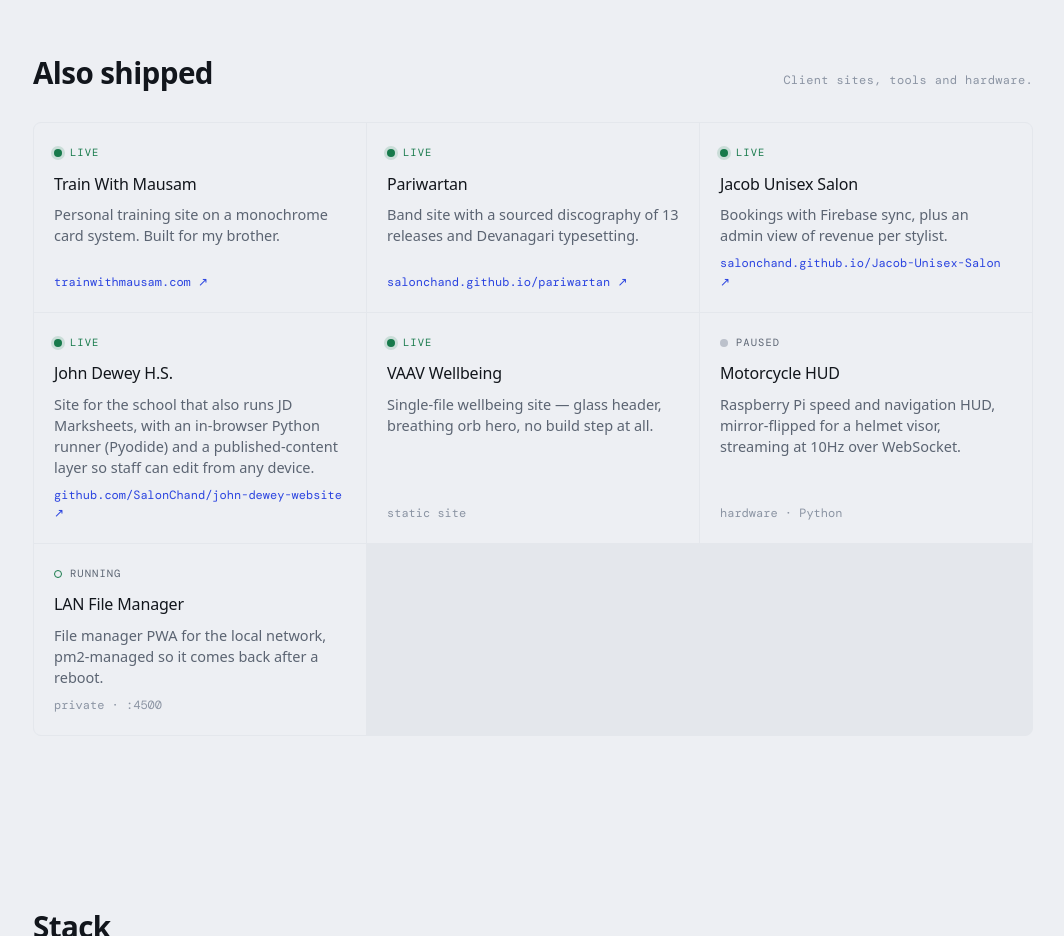
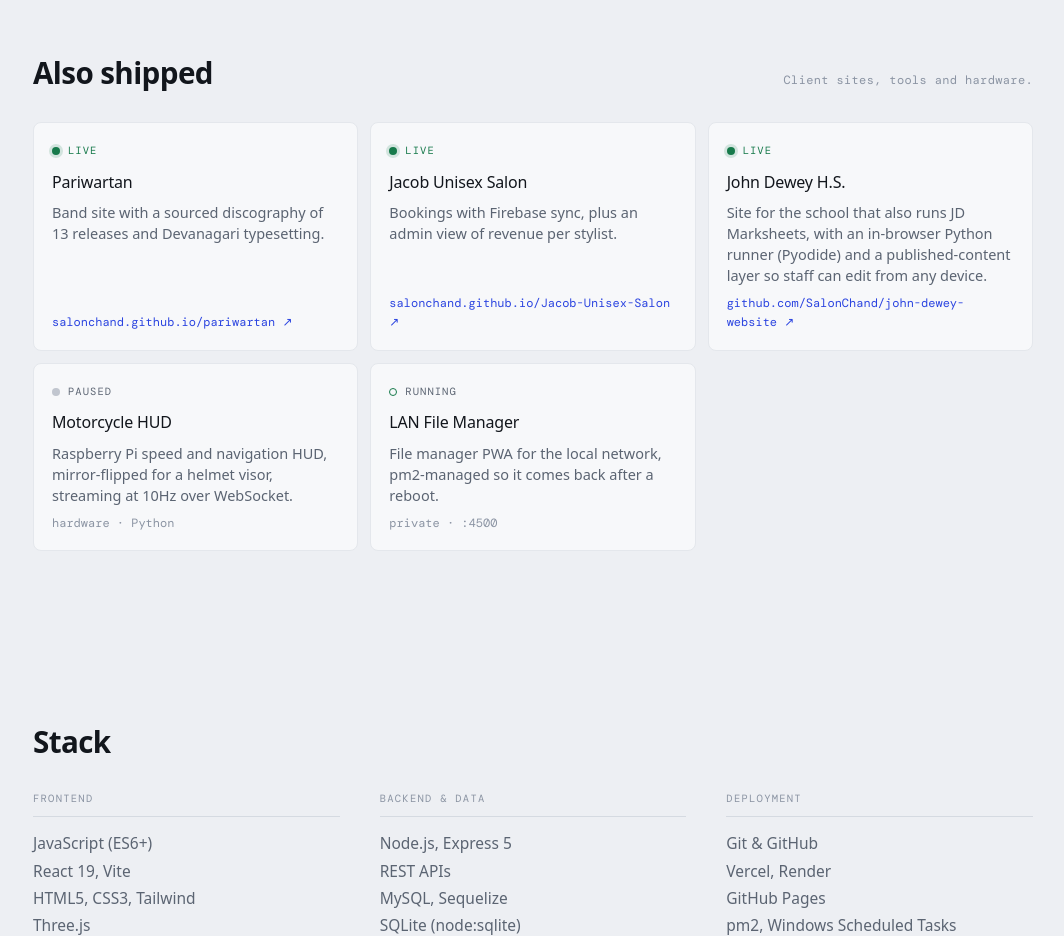
Before and after one commit to SalonChand/salonchand.github.io, a plain HTML site: page index.html in a window 1280 px wide. Shown: the part 1780-2716 px from the top of the page, without its empty margins (107-1171 px from the left). Drawn offline with nearby package versions, Linux system fonts and the light colour scheme; a web font is replaced by a local one.

Commit message:
Remove two projects, fix Also shipped grid

```diff
--- a/index.html
+++ b/index.html
@@ -165,8 +165,8 @@ h1 em{font-style:italic;font-weight:500}
 .plinks a{font-family:"DM Mono",monospace;font-size:12.5px;letter-spacing:.02em}
 
 /* compact grid */
-.grid{display:grid;grid-template-columns:repeat(auto-fill,minmax(268px,1fr));gap:1px;background:var(--rule-2);border:1px solid var(--rule-2);border-radius:8px;overflow:hidden}
-.cell{background:var(--paper);padding:22px 20px 20px;display:flex;flex-direction:column;gap:8px}
+.grid{display:grid;grid-template-columns:repeat(auto-fill,minmax(268px,1fr));gap:12px}
+.cell{background:var(--raise);border:1px solid var(--rule-2);border-radius:8px;padding:20px 18px 18px;display:flex;flex-direction:column;gap:8px}
 .cell .status{margin-bottom:2px}
 .cell h3{font-size:16px;font-weight:500;letter-spacing:-.01em}
 .cell p{color:var(--ink-2);font-size:14.5px;line-height:1.45;flex:1}
@@ -385,11 +385,9 @@ const P=[
  k:["WebRTC through MediaMTX worked beautifully until the laptop changed networks; MJPEG over the LAN was less elegant and more reliable, so it stayed","PIN gate that persists, because typing a PIN every time meant I stopped using it"],
  st:["Node","Express","ffmpeg","PWA"]},
 
-{t:"c",n:"Train With Mausam",s:"live",l:"Personal training site on a monochrome card system. Built for my brother.",e:"trainwithmausam.com",url:"https://trainwithmausam.com"},
 {t:"c",n:"Pariwartan",s:"live",l:"Band site with a sourced discography of 13 releases and Devanagari typesetting.",e:"salonchand.github.io/pariwartan",url:"https://salonchand.github.io/pariwartan"},
 {t:"c",n:"Jacob Unisex Salon",s:"live",l:"Bookings with Firebase sync, plus an admin view of revenue per stylist.",e:"salonchand.github.io/Jacob-Unisex-Salon",url:"https://salonchand.github.io/Jacob-Unisex-Salon"},
 {t:"c",n:"John Dewey H.S.",s:"live",l:"Site for the school that also runs JD Marksheets, with an in-browser Python runner (Pyodide) and a published-content layer so staff can edit from any device.",e:"github.com/SalonChand/john-dewey-website",url:"https://github.com/SalonChand/john-dewey-website"},
-{t:"c",n:"VAAV Wellbeing",s:"live",l:"Single-file wellbeing site — glass header, breathing orb hero, no build step at all.",e:"static site"},
 {t:"c",n:"Motorcycle HUD",s:"paused",l:"Raspberry Pi speed and navigation HUD, mirror-flipped for a helmet visor, streaming at 10Hz over WebSocket.",e:"hardware · Python"},
 {t:"c",n:"LAN File Manager",s:"running",l:"File manager PWA for the local network, pm2-managed so it comes back after a reboot.",e:"private · :4500"}
 ];
```
